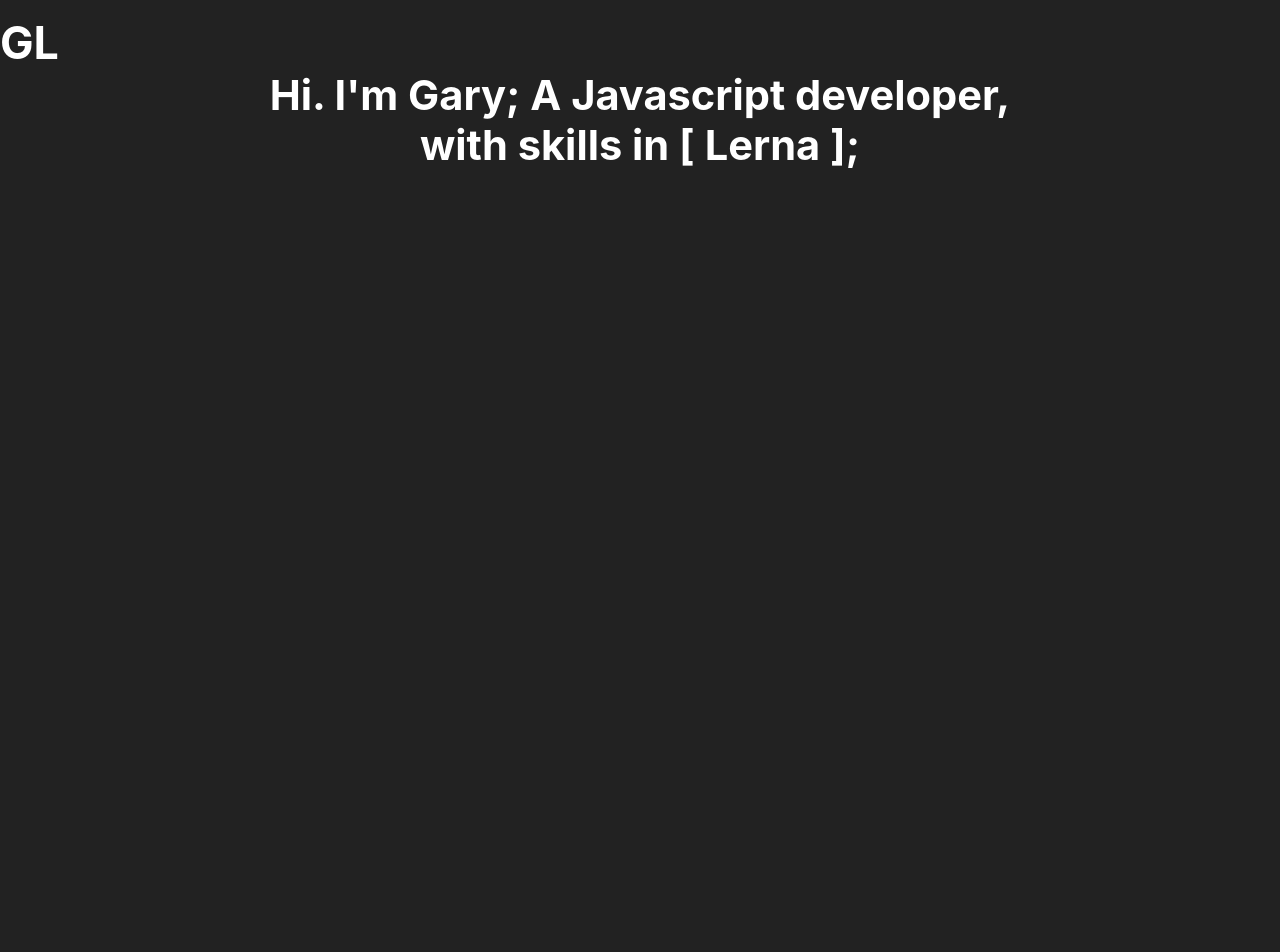
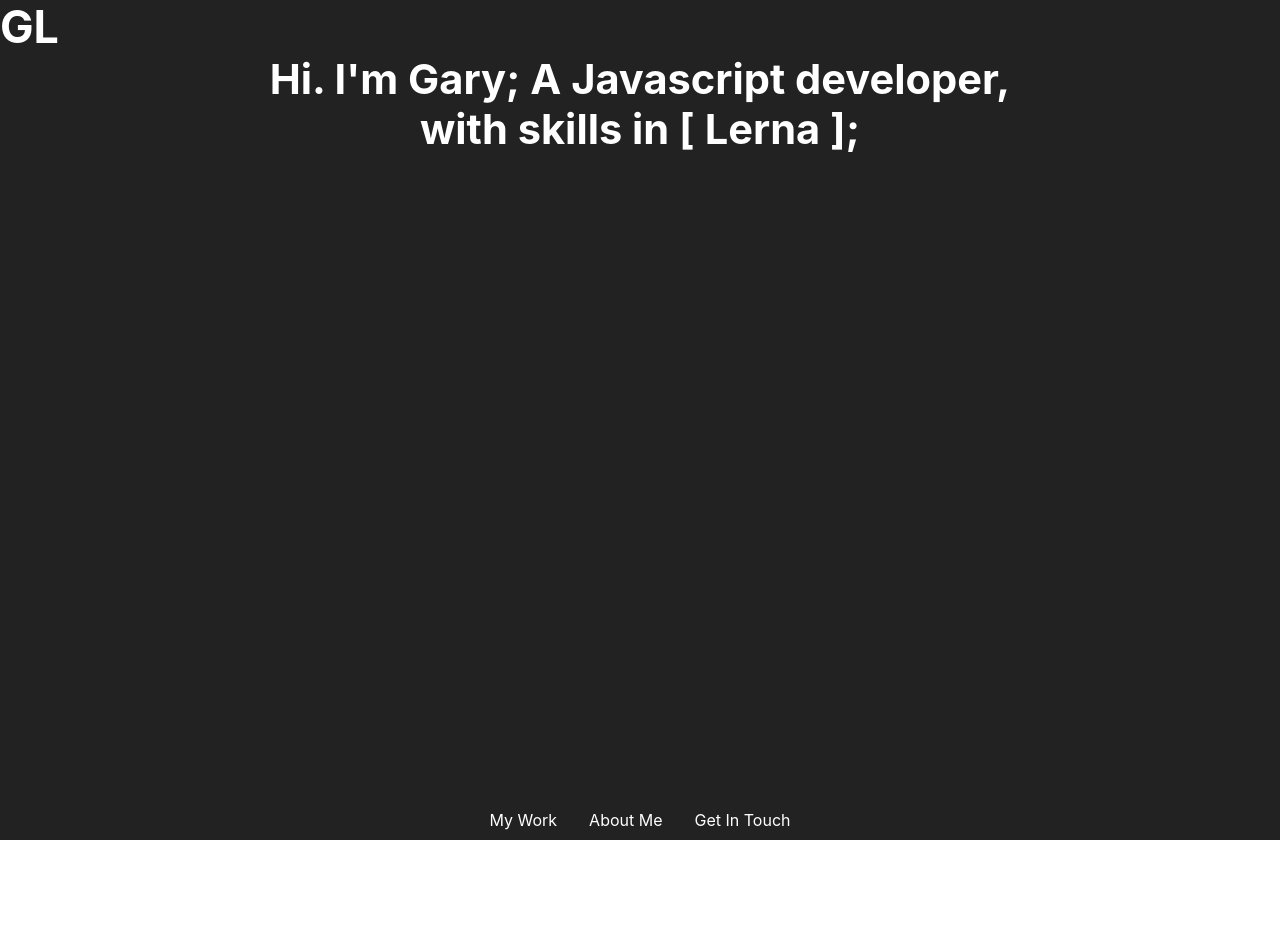
Before and after one commit to glanigan/portfolio, a Gatsby site: page / in a window 1280 px wide. Shown: the top 952 px of the page. Before the commit the page ends 800 px from the top, so only its background shows below. Built offline with nearby package versions, Linux system fonts and the light colour scheme; Gatsby itself is replaced by a stand-in of ours.

Commit message:
feat(appbar): Temporary simple sticky appbar implemented

```diff
--- /dev/null
+++ b/src/components/Appbar/Appbar.js
@@ -0,0 +1,41 @@
+import styled from 'styled-components';
+import React from 'react';
+
+const Container = styled.header`
+  position: sticky;
+  top: 0px;
+  left: 0px;
+
+  width: 100vw;
+  height: 40px;
+  padding: 8px 24px;
+
+  display: flex;
+  flex-direction: row;
+  justify-content: center;
+  align-items: center;
+
+  background: #222;
+
+  a {
+    padding: 0 16px;
+    color: #fff;
+    text-decoration: none;
+    transition: color 0.2s;
+    :hover {
+      color: #00aa00;
+    }
+  }
+`;
+
+export default function Appbar() {
+  return (
+    <Container>
+      <nav>
+        <a href="#my-work">My Work</a>
+        <a href="#about-me">About Me</a>
+        <a href="#get-in-touch">Get In Touch</a>
+      </nav>
+    </Container>
+  );
+}
--- /dev/null
+++ b/src/components/Appbar/index.js
@@ -0,0 +1 @@
+export { default } from './Appbar';
--- /dev/null
+++ b/src/components/Section.js
@@ -0,0 +1,6 @@
+import styled from 'styled-components';
+
+export default styled.section`
+  width: 100vw;
+  height: 100vh;
+`;
--- a/src/layouts/CoreLayout.js
+++ b/src/layouts/CoreLayout.js
@@ -63,7 +63,7 @@
   return (
     <React.Fragment>
       <GlobalStyle />
-      <Container>{children}</Container>
+      {children}
     </React.Fragment>
   );
 }
--- a/src/pages/index.js
+++ b/src/pages/index.js
@@ -1,6 +1,12 @@
 import React, { useState, useEffect, useCallback } from 'react';
 import CoreLayout from '../layouts/CoreLayout';
+import Appbar from '../components/Appbar';
+import styled from 'styled-components';
 
+const Section = styled.div`
+  height: 100vh;
+  height: calc(100vh-32px);
+`;
 const skills = ['React', 'Redux', 'Gatsby', 'Lerna'];
 
 export default function Home() {
@@ -25,6 +31,7 @@
 
   return (
     <CoreLayout>
+      <Section>
         <header>
           <h1>GL</h1>
         </header>
@@ -33,11 +40,28 @@
           <br />
           with skills in [ {skills[count]} ];
         </h2>
-
-      {/* <button>Get In Touch</button>
-
-      <Card />
-      <Card /> */}
+      </Section>
+      <Appbar />
+      <div
+        id="my-work"
+        style={{
+          height: '100vh',
+          background: '#fff',
+        }}
+      ></div>
+      <div
+        id="about-me"
+        style={{
+          height: '100vh',
+        }}
+      ></div>
+      <div
+        id="get-in-touch"
+        style={{
+          height: '100vh',
+          background: '#fff',
+        }}
+      ></div>
     </CoreLayout>
   );
 }
```
Lines whose indentation alone changed are shown as unchanged.
